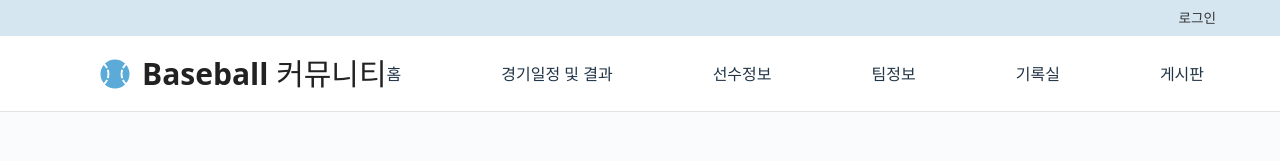
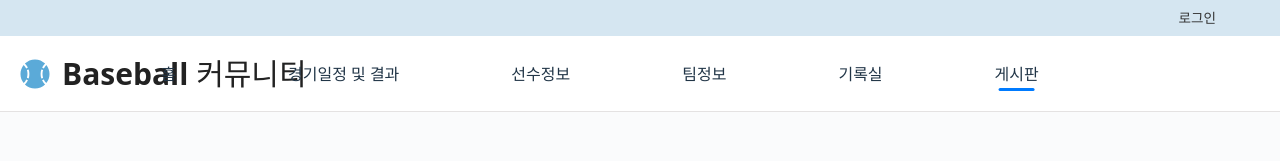
Before and after one commit to YB3698/team5-baseball-project, a React (Vite) app in the folder frontend/baseball_pj/: page /postlist in a window 1280 px wide. Shown: the top 161 px of the page. Built offline with nearby package versions, Linux system fonts and the light colour scheme; no server answers.

Commit message:
탭메뉴 배치
탭메뉴 배치함

```diff
--- a/frontend/baseball_pj/src/components/Header.css
+++ b/frontend/baseball_pj/src/components/Header.css
@@ -27,11 +27,11 @@
 /* 헤더 컨테이너 레이아웃 */
 .header-container {
   display: flex;
-  justify-content: space-between;
+  /* justify-content: space-between; */
   align-items: center;
   max-width: 1200px;
-  margin: 0 auto;
-  padding: 0 20px;
+  margin: 0;
+  padding: 0;
 }
 
 /* 네비게이션 메뉴를 가운데로 정렬 */
@@ -111,7 +111,7 @@
   display: flex;
   align-items: center;
   height: 75px;
-  padding: 20px;
+  padding: 0;
   background-color: rgb(255, 255, 255);
   box-sizing: border-box;
 }
@@ -120,18 +120,21 @@
 .header-container {
   display: flex;
   align-items: center;
-  justify-content: space-between;
+  justify-content: flex-start;
   width: 100%;
-  max-width: 1500px;
-  padding: 0 5rem;
+  padding: 0 20px;
   box-sizing: border-box;
+  position: relative;
+  min-height: 75px;
 }
+
 
 /* 로고 영역 */
 .logo-wrap {
   display: flex;
   align-items: center;
   gap: 12px;
+  margin-left: 0px;
 }
 
 .baseball-icon {
@@ -153,17 +156,46 @@
 /* 메뉴 영역 */
 .nav-menu {
   display: flex;
-  gap: 100px;
+  gap: 7rem;
+  position: absolute;
+  left: 50%;
+  transform: translateX(-50%);
+  justify-content: center;
+  align-items: center;
 }
 
 .nav-link {
-  font-size: 18px;
+  font-size: 22px;
   color: #333 ;
   text-decoration: none;
   font-weight: 700;
+  padding: 10px 15px;
+  border-radius: 6px;
+  transition: all 0.3s ease;
+  position: relative;
 }
+
 .nav-link:hover {
-  color: rgb(0, 0, 0);
+  color: #007bff;
+  background-color: rgba(0, 123, 255, 0.1);
+}
+
+.nav-link.active {
+  color: #007bff;
+  background-color: rgba(0, 123, 255, 0.15);
+  font-weight: 800;
+}
+
+.nav-link.active::after {
+  content: '';
+  position: absolute;
+  bottom: -5px;
+  left: 50%;
+  transform: translateX(-50%);
+  width: 80%;
+  height: 3px;
+  background-color: #007bff;
+  border-radius: 2px;
 }
 .logo-link:hover {
   color: rgb(0, 0, 0);
--- a/frontend/baseball_pj/src/components/Header.jsx
+++ b/frontend/baseball_pj/src/components/Header.jsx
@@ -79,15 +79,13 @@ const Header = () => {
                  <span style={{ fontWeight: '700' }}>Baseball 커뮤니티</span>
               </Link>
             </h1>
-          </div>
-
-          <nav className="nav-menu">
-            <button onClick={handleHomeClick} className="nav-link">홈</button>
-            <button onClick={handleScheduleClick} className="nav-link">경기일정 및 결과</button>
-            <button onClick={handlePlayerClick} className="nav-link">선수정보</button>
-            <button onClick={handleTeamClick} className="nav-link">팀정보</button>
-            <button onClick={handleStatsClick} className="nav-link">기록실</button>
-            <button onClick={handleBoardClick} className="nav-link board-button">게시판</button>
+          </div>          <nav className="nav-menu">
+            <button onClick={handleHomeClick} className={`nav-link ${location.pathname === '/' ? 'active' : ''}`}>홈</button>
+            <button onClick={handleScheduleClick} className={`nav-link ${location.pathname === '/matchschedule' ? 'active' : ''}`}>경기일정 및 결과</button>
+            <button onClick={handlePlayerClick} className={`nav-link ${location.pathname === '/playerlist' ? 'active' : ''}`}>선수정보</button>
+            <button onClick={handleTeamClick} className={`nav-link ${location.pathname === '/teamlist' ? 'active' : ''}`}>팀정보</button>
+            <button onClick={handleStatsClick} className={`nav-link ${location.pathname === '/playerstats' ? 'active' : ''}`}>기록실</button>
+            <button onClick={handleBoardClick} className={`nav-link board-button ${location.pathname === '/postlist' ? 'active' : ''}`}>게시판</button>
           </nav>
         </div>
       </header>
```
